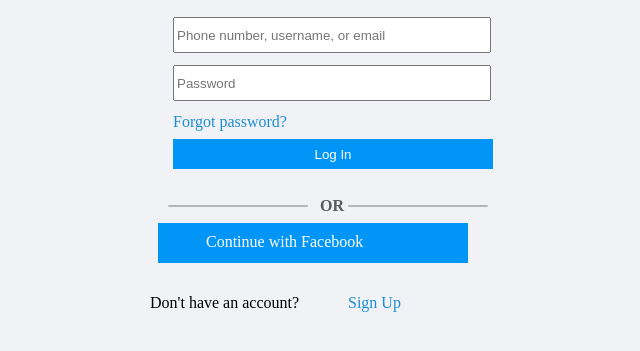
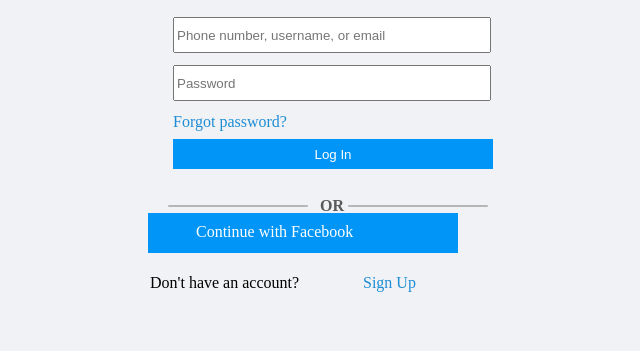
Before and after one commit to Instaofficial/-accounts-login-.github.io, a plain HTML site: page index.html in a window 1280 px wide. Shown: the part 149-500 px from the top of the page, without its empty margins (312-952 px from the left). Drawn offline with nearby package versions, Linux system fonts and the light colour scheme.

Commit message:
Update style.css

```diff
--- a/style.css
+++ b/style.css
@@ -53,7 +53,7 @@ body{
 	width: 310px;
 	height: 30px;
 	border: 0;
-	margin: -10px;
+	margin: -20px;
 	color: #fff;
 	background-color: #0195F7;
 	padding-top: 10px;
@@ -94,7 +94,7 @@ form .option:after{
 .link a{
 	color: #1E8DD5;
 	font-style: bold;
-	margin-left: 180px;
+	margin-left: 195px;
 	padding-bottom: -4px;
 }
 p {
```
